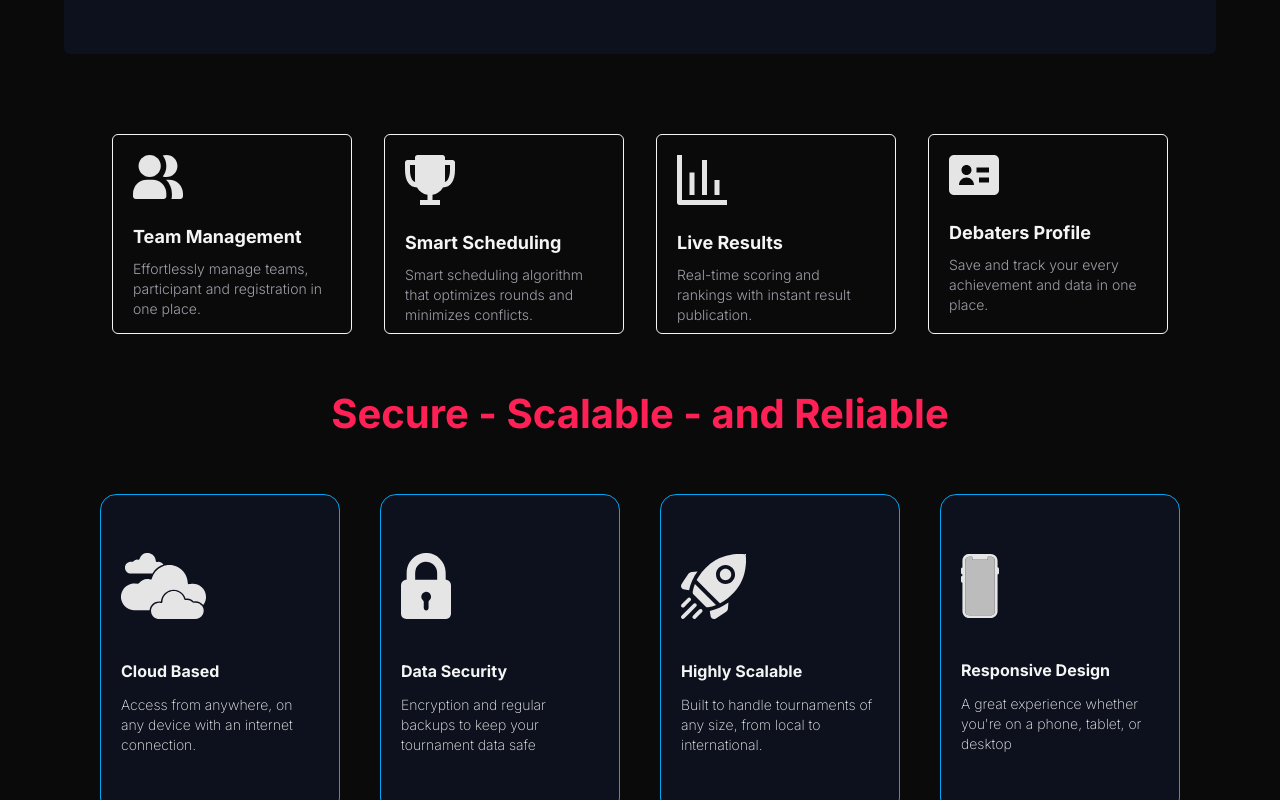
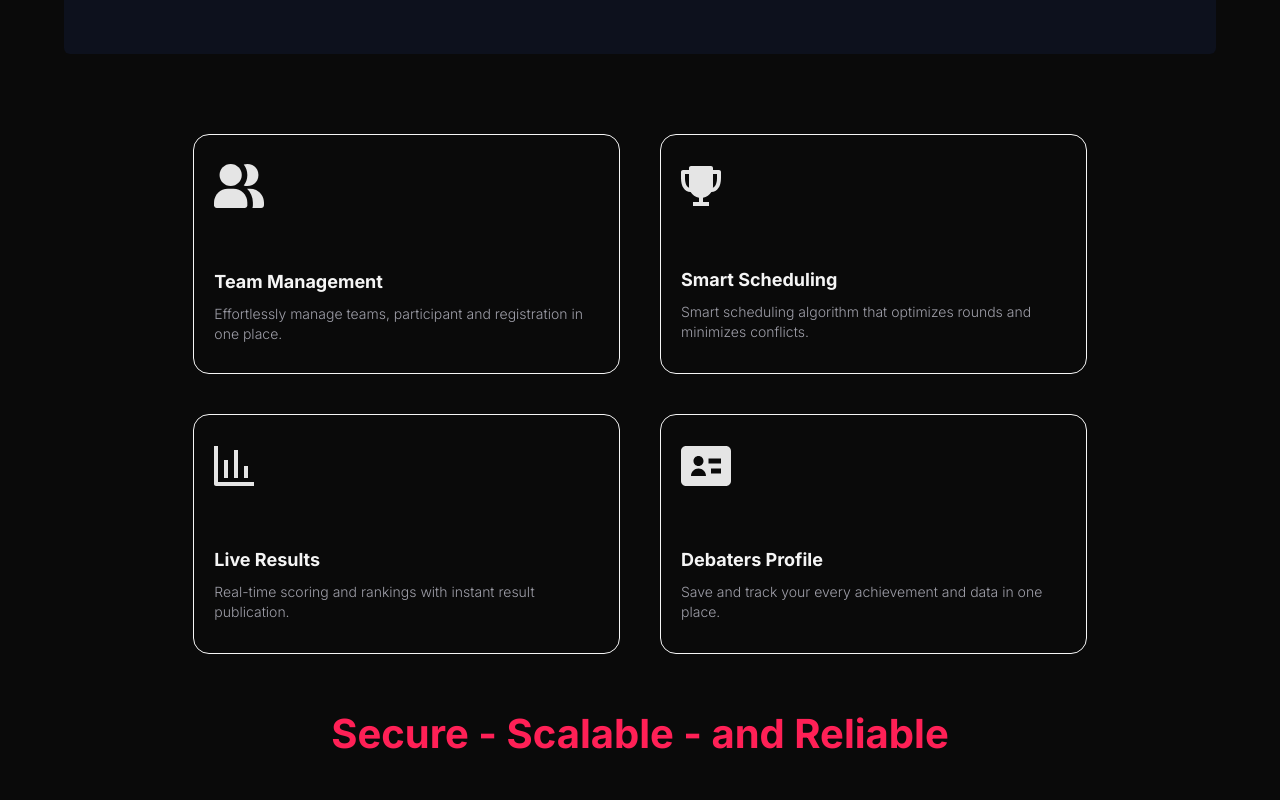
Before and after one commit to Ferdus615/TabMaster, a Next.js app: page / in a window 1280 px wide. Shown: the part 1400-2200 px from the top of the page. Built offline with nearby package versions, Linux system fonts and the light colour scheme.

Commit message:
made the feature-2 responsive and mobile ready

```diff
--- a/app/globals.css
+++ b/app/globals.css
@@ -126,11 +126,12 @@ body {
     hover:bg-persian/40 cursor-pointer transition ease-in-out;
   }
   .card-v {
-    @apply p-5 border-1 border-sky rounded-2xl h-60 w-80 bg-persian/60 flex flex-row items-center justify-center
-    gap-5 sm:flex-col sm:h-80 sm:w-60 sm:items-start hover:bg-persian/40 cursor-pointer transition ease-in-out;
+    @apply p-5 border border-sky rounded-2xl h-60 w-80 bg-persian/60 flex flex-row items-center justify-center
+    gap-10 sm:flex-col sm:h-80 sm:w-60 sm:items-start hover:bg-persian/40 cursor-pointer transition ease-in-out;
   }
   .feature-card {
-    @apply border rounded-md p-5 h-50 w-60 hover:bg-slate-500/10 transition ease-in-out;
+    @apply p-5 border rounded-2xl h-60 w-80 sm:w-1/3 hover:bg-slate-500/10 flex flex-row items-center justify-center
+    gap-10 sm:gap-0 sm:flex-col sm:items-start cursor-pointer transition ease-in-out;
   }
   .div-bg {
     @apply bg-persian/40 p-5 rounded-2xl;
@@ -142,7 +143,7 @@ body {
     @apply text-[min(15vw,320px)] font-normal tracking-tighter z-10 text-transparent bg-clip-text text-center;
   }
   .CTAbtn {
-    @apply rounded-full font-extralight border-1 gradient-ipp px-4 py-2 text-sm
+    @apply rounded-full font-extralight border-1 gradient-ipp px-4 py-2 text-sm text-center
      hover:bg-persian hover:border-sky;
   }
 }
--- a/components/LandingPage/Feature_2.jsx
+++ b/components/LandingPage/Feature_2.jsx
@@ -1,6 +1,5 @@
 import React from "react";
 import Image from "next/image";
-import Marquee from "react-fast-marquee";
 
 const Feature_2 = () => {
   const info = [
@@ -16,14 +15,14 @@ const Feature_2 = () => {
       desc: "Smart scheduling algorithm that optimizes rounds and minimizes conflicts.",
       src: "/feature_2-pic/trophy.svg",
       height: "50",
-      width: "50",
+      width: "40",
     },
     {
       title: "Live Results",
       desc: "Real-time scoring and rankings with instant result publication.",
       src: "/feature_2-pic/result.svg",
       height: "50",
-      width: "50",
+      width: "40",
     },
     {
       title: "Debaters Profile",
@@ -35,8 +34,7 @@ const Feature_2 = () => {
   ];
 
   return (
-    <div className="flex items-center justify-center px-6 mx-auto max-w-6xl mb-15">
-      <div className="flex flex-col sm:flex-row justify-between items-center gap-8">
+    <div className="flex flex-col gap-10 justify-center items-center sm:flex-row flex-wrap mb-15">
       {info.map((info, index) => (
         <div key={index} className="feature-card">
           <Image
@@ -44,13 +42,14 @@ const Feature_2 = () => {
             height={info.height}
             width={info.width}
             alt="icon"
-              className="mb-6"
+            className="sm:mb-5 md:mb-10"
           />
+          <div>
             <h2 className="font-bold text-lg ">{info.title}</h2>
             <p className="text-sm font-light text-zinc-text">{info.desc}</p>
           </div>
+        </div>
       ))}
-      </div>
     </div>
   );
 };
--- a/components/LandingPage/Footer.jsx
+++ b/components/LandingPage/Footer.jsx
@@ -2,7 +2,7 @@ import React from "react";
 import Image from "next/image";
 import Link from "next/link";
 import ButtonV from "../Button/ButtonV";
-import ButtonR from "../Button/ButtonCTA";
+import Button from "../Button/ButtonCTA";
 
 const Footer = () => {
   return (
--- a/components/LandingPage/Hero.jsx
+++ b/components/LandingPage/Hero.jsx
@@ -1,5 +1,5 @@
 import React from "react";
-import ButtonR from "../Button/ButtonCTA";
+import Button from "../Button/ButtonCTA";
 import Link from "next/link";
 
 const Hero = () => {
@@ -17,8 +17,8 @@ const Hero = () => {
       </p>
 
       <div className="flex flex-col gap-10 sm:flex-row items-center justify-between w-80 mt-5 sm:mt-10">
-        <ButtonR text="Experience Demo" link="/demo" />
-        <ButtonR text="Contact Us" link="/contact" />
+        <Button text="Experience Demo" link="/demo" />
+        <Button text="Contact Us" link="/contact" />
       </div>
     </div>
   );
--- a/components/LandingPage/Hero_2.jsx
+++ b/components/LandingPage/Hero_2.jsx
@@ -1,5 +1,5 @@
 import React from "react";
-import ButtonR from "../Button/ButtonCTA";
+import Button from "../Button/ButtonCTA";
 
 const Hero_2 = () => {
   return (
@@ -13,8 +13,8 @@ const Hero_2 = () => {
       </p>
 
       <div className="flex flex-col gap-5 sm:gap-10 sm:flex-row items-center justify-between w-80 mt-5 sm:mt-10">
-        <ButtonR text="Experience Demo" link="/demo" />
-        <ButtonR text="Contact Us" link="/contact" />
+        <Button text="Experience Demo" link="/demo" />
+        <Button text="Contact Us" link="/contact" />
       </div>
     </div>
   );
--- a/components/LandingPage/Tech.jsx
+++ b/components/LandingPage/Tech.jsx
@@ -2,13 +2,7 @@ import React from "react";
 import Image from "next/image";
 
 const Tech = () => {
-  return (
-    <div className="max-w-6xl mx-auto mb-30">
-      <div className="flex flex-col justify-center items-center gap-10">
-        <h1 className="fluid-h text-rose">Secure - Scalable - and Reliable</h1>
-
-        <div className="flex flex-col gap-10 justify-center items-center sm:flex-row flex-wrap">
-          {[
+  const infos = [
     {
       key: "001",
       pic: "/tech-pic/cloud.svg",
@@ -21,7 +15,7 @@ const Tech = () => {
       key: "002",
       pic: "/tech-pic/lock.svg",
       title: "Data Security",
-              desc: "Encryption and regular backups to keep your tournament data safe",
+      desc: "Encryption and prepetually saves and backups to keep your tournament data safe",
       height: 50,
       width: 50,
     },
@@ -41,7 +35,15 @@ const Tech = () => {
       height: 38,
       width: 38,
     },
-          ].map((info) => (
+  ];
+
+  return (
+    <div className="max-w-6xl mx-auto mb-30">
+      <div className="flex flex-col justify-center items-center gap-10">
+        <h1 className="fluid-h text-rose">Secure - Scalable - and Reliable</h1>
+
+        <div className="flex flex-col gap-10 justify-center items-center sm:flex-row flex-wrap">
+          {infos.map((info) => (
             <div key={info.key} className="card-v">
               <Image
                 src={info.pic}
--- a/components/button/ButtonCTA.jsx
+++ b/components/button/ButtonCTA.jsx
@@ -1,6 +1,12 @@
 import React from "react";
 
-const ButtonR = ({ link = "#", id = "", text = "Click Me", onClick }) => {
+const Button = ({
+  link = "#",
+  id = "",
+  text = "Click Me",
+  onClick,
+  className,
+}) => {
   return (
     <a href={link} id={id} className={`CTAbtn`}>
       {text}
@@ -8,4 +14,4 @@ const ButtonR = ({ link = "#", id = "", text = "Click Me", onClick }) => {
   );
 };
 
-export default ButtonR;
+export default Button;
```
Lines whose indentation alone changed are shown as unchanged.
